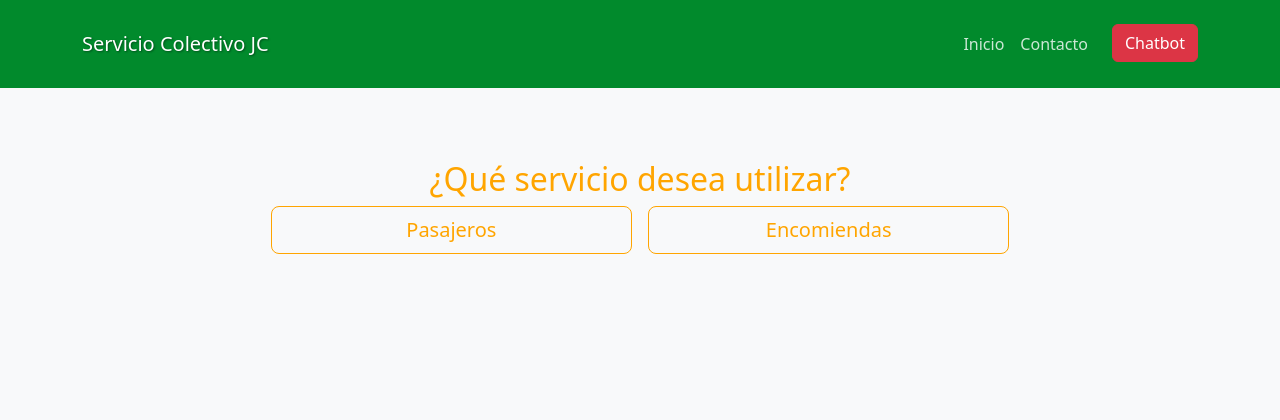
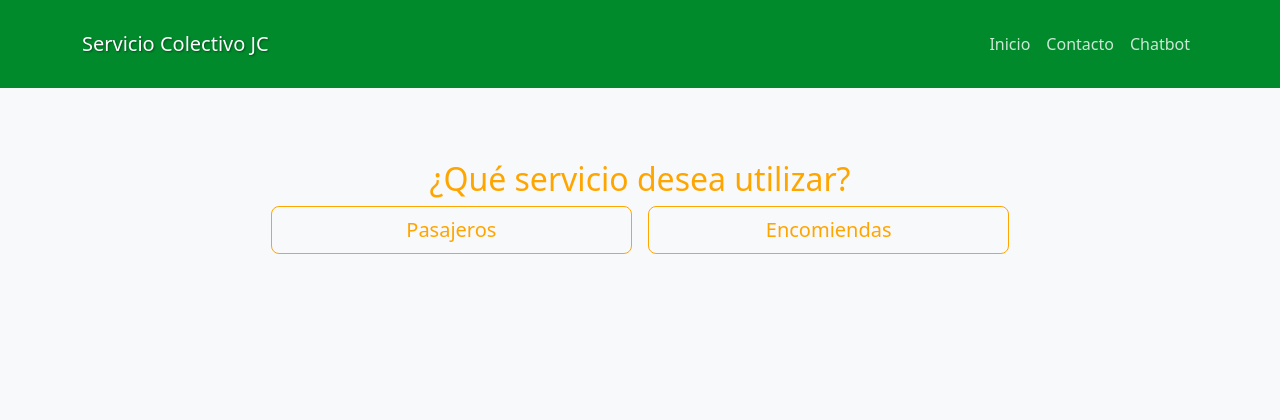
Before and after one commit to CortinezO98/servicioJC, a Django app: page / in a window 1280 px wide. Shown: the top 420 px of the page. Run offline with Django 5.2, Linux system fonts and the light colour scheme; parts of the project's set-up code (start-up, migrations or seed data) failed here and were passed over; some libraries are stand-ins or nearby versions.

Commit message:
update chatbot

```diff
--- a/kiaJC/templates/base/header.html
+++ b/kiaJC/templates/base/header.html
@@ -14,8 +14,9 @@
                     <li class="nav-item">
                         <a class="nav-link" href="#">Contacto</a>
                     </li>
+                    <!-- Enlace Chatbot -->
                     <li class="nav-item">
-                        <a class="btn btn-danger ms-3" target="_blank" rel="noopener"
+                        <a class="nav-link" target="_blank" rel="noopener"
                            href="https://cariai.com/cVhlaTdqekZaZkkyL1VVRDdNTjdZMFI0b2hkLzVVMXhmM0xsaDNxWmVScmxQdGNUVWlNcExPVnlsdDNDb2podzFyWEFyblpaWmJmeQ==">
                             Chatbot
                         </a>
```
